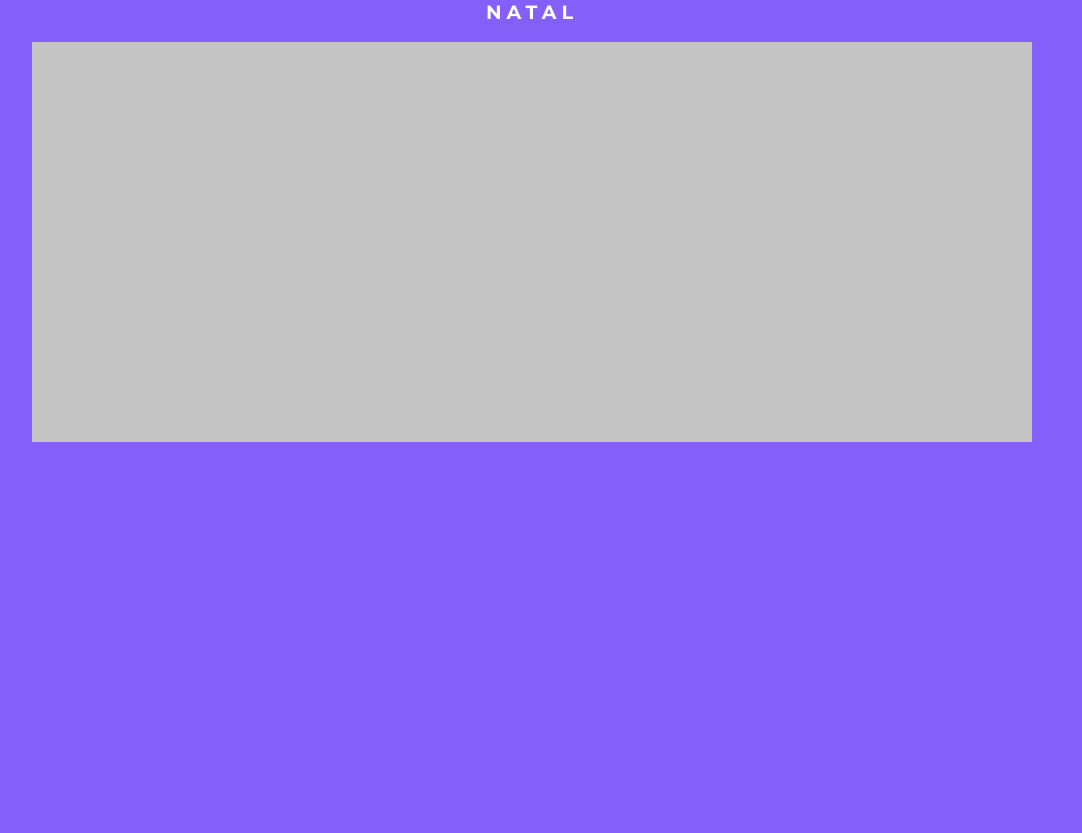
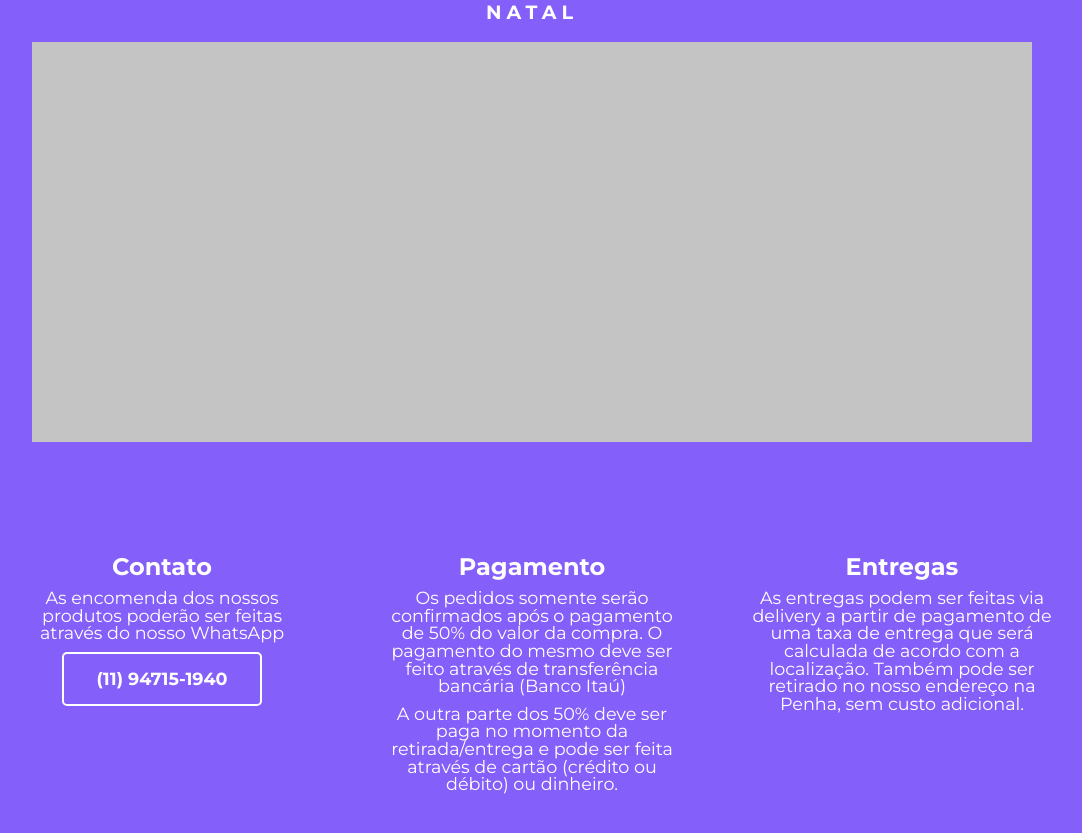
Before and after one commit to andersonmwp/papiladoces, a plain HTML site: page index.html in a window 1280 px wide. Shown: the part 3110-3943 px from the top of the page, without its empty margins (108-1190 px from the left). Before the commit the page ends 3575 px from the top, so only its background shows below. Drawn offline with nearby package versions, Linux system fonts and the light colour scheme.

Commit message:
finalizado a seção contatos da home page

```diff
--- a/index.html
+++ b/index.html
@@ -12,6 +12,7 @@
     <link href="src/css/cabecalho.css" rel="stylesheet">
     <link href="src/css/chamada.css" rel="stylesheet">
     <link href="src/css/banner.css" rel="stylesheet">
+    <link href="src/css/contatos.css" rel="stylesheet">
 </head>
 <body>
     <header>
@@ -96,6 +97,26 @@
             <figure><a href="#"><img class="banner__imagem" src="src/img/teste-1.jpg" alt=""></a></figure>
         </article>
       </section>
+
+      <!-- Contatos -->
+      <section class="container contato">
+        <div class="contato__card">
+          <h3 class="contato__titulo">Contato</h3>
+          <p class="contato__texto">As encomenda dos nossos produtos poderão ser feitas através do nosso WhatsApp</p>
+          <a href="https://api.whatsapp.com/send?phone=5511947151940" target="_blank" class="contato__botao botao">(11) 94715-1940</a>
+        </div>
+
+        <div class="contato__card">
+          <h3 class="contato__titulo">Pagamento</h3>
+          <p class="contato__texto">Os pedidos somente serão confirmados após o pagamento de 50% do valor da compra. O pagamento do mesmo deve ser feito através de transferência bancária (Banco Itaú)</p>
+          <p class="contato__texto">A outra parte dos 50% deve ser paga no momento da retirada/entrega e pode ser feita através de cartão (crédito ou débito) ou dinheiro.</p>
+        </div>
+
+        <div class="contato__card">
+          <h3 class="contato__titulo">Entregas</h3>
+          <p class="contato__texto">As entregas podem ser feitas via delivery a partir de pagamento de uma taxa de entrega que será calculada de acordo com a localização. Também pode ser retirado no nosso endereço na Penha, sem custo adicional.</p>
+        </div>
+      </section>
     </main>
 
     <footer></footer>
--- /dev/null
+++ b/src/css/contatos.css
@@ -0,0 +1,45 @@
+.contato {
+    display: flex;
+    flex-direction: column;
+    align-items: center;
+}
+
+.contato__card {
+    display: flex;
+    align-items: center;
+    justify-content: center;
+    flex-direction: column;
+    margin: 30px 0;
+    max-width: 300px;
+}
+
+.contato__titulo {
+    font-size: 1.5rem;
+    font-weight: bold;
+    color: #fff;
+
+    padding-bottom: 10px;
+}
+
+.contato__texto {
+    font-size: 1.1rem;
+    color: #ffff;
+    text-align: center;
+    padding-bottom: 10px;
+}
+
+.contato__botao {
+    font-size: 1.1rem;
+    font-weight: bold;
+    width: 200px;
+    text-decoration: none;
+}
+
+@media screen and (min-width: 1024px) {
+    .contato {
+        flex-direction: row;
+        justify-content: space-around;
+        align-items: flex-start;
+        margin-top: 80px;
+    }
+}
--- a/src/css/estilos.css
+++ b/src/css/estilos.css
@@ -38,9 +38,9 @@ body {
 }
 
 .botao:hover {
-    background: var(--cor-botao-padrao);
+    background: #ffff;
 
-    color: var(--cor-botao-secundaria);
+    color: #000;
 
-    border-radius: #ffffff;
+    border-radius: #000;
 }
```
